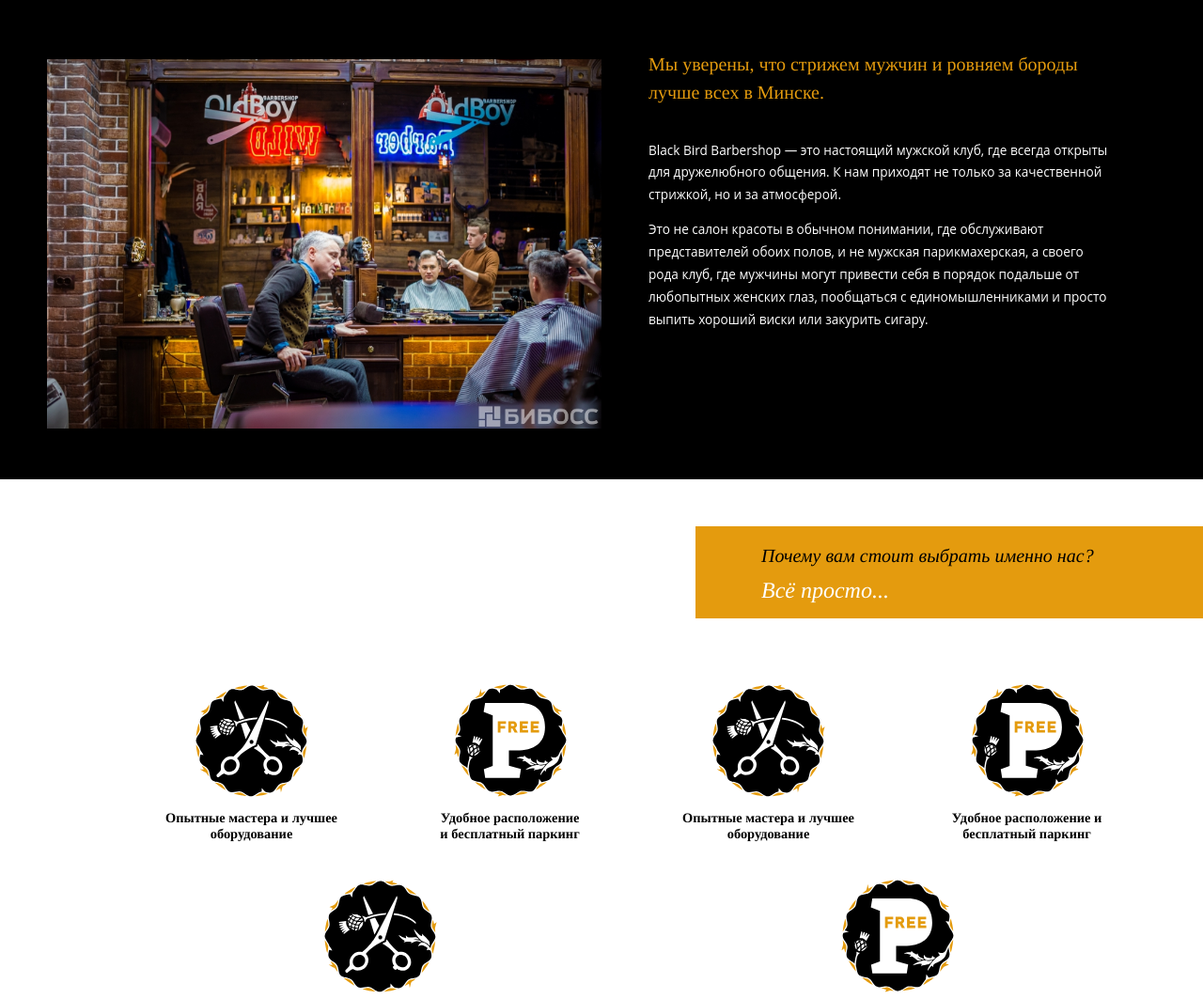
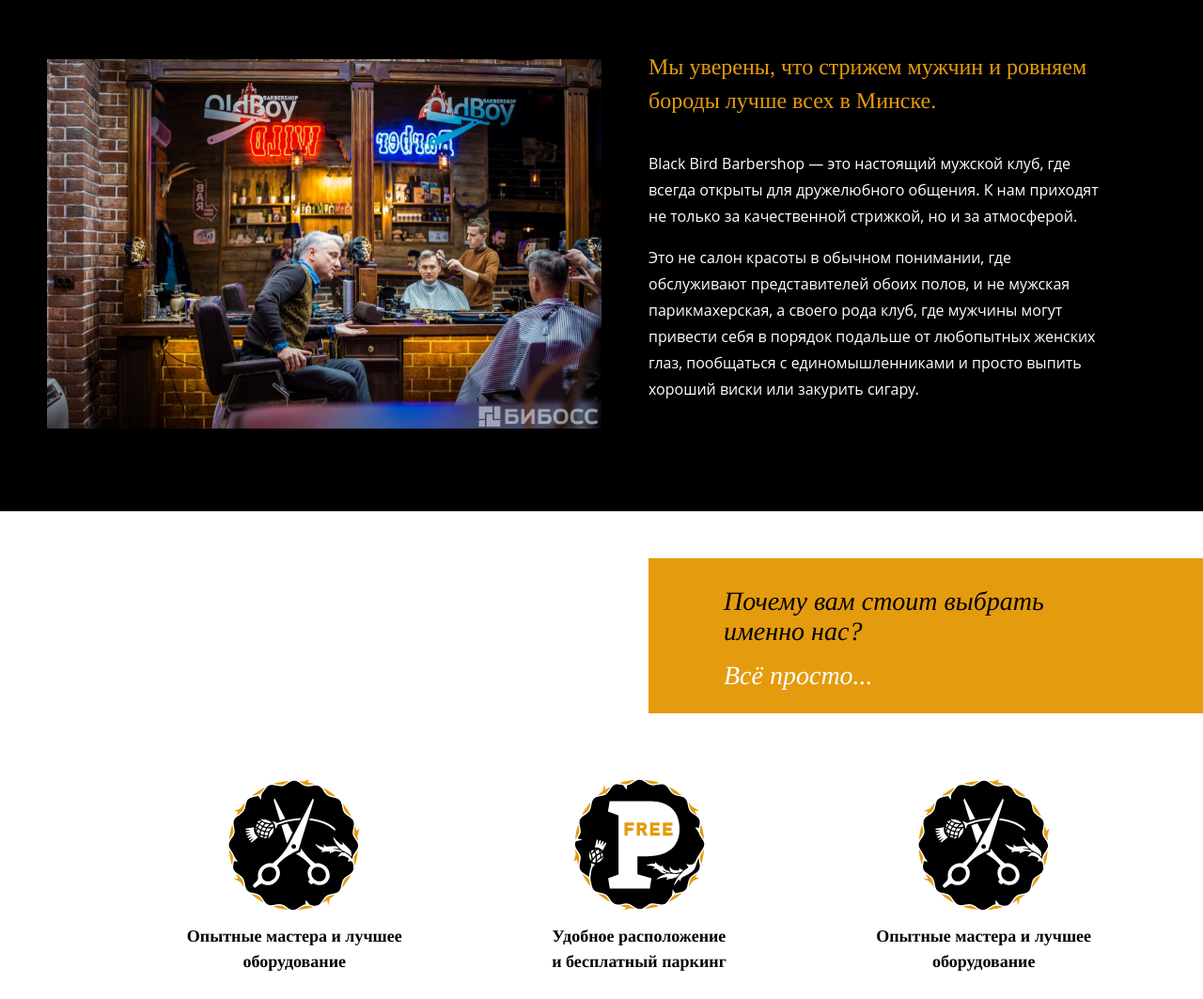
Before and after one commit to nigel-riss/black-bird, a website: page src/pug/index.pug in a window 1280 px wide. Shown: the part 1032-2095 px from the top of the page at 94% size. Drawn offline with nearby package versions, Linux system fonts and the light colour scheme; files that its build step writes are made by us from their sources; files whose address does not match are found by name; a web font is replaced by a local one.

Commit message:
Add styles (all) for benefits

```diff
--- a/src/sass/modules/_about.scss
+++ b/src/sass/modules/_about.scss
@@ -9,6 +9,11 @@
         // box model
         padding: 50px;
         display: flex;
+    }
+
+    @include atDesktopL {
+        // box model
+        padding: 60px calc((100% - 1400px) / 2);
     }
 
     &::before {
@@ -118,6 +123,11 @@
         // typography
         font-size: 1.25rem;
     }
+
+    @include atDesktopM {
+        // typography
+        font-size: 1.5rem;
+    }
 }
 
 .about__text p {
@@ -131,4 +141,9 @@
         // typography
         font-size: 0.85rem;
     }
+
+    @include atDesktopM {
+        // typography
+        font-size: 1rem;
+    }
 }
--- a/src/sass/modules/_benefit.scss
+++ b/src/sass/modules/_benefit.scss
@@ -19,6 +19,13 @@
         // box model
         flex-basis: 30%;
     }
+
+    @include atDesktopM {
+        // box model
+        flex-basis: 33%;
+        max-width: inherit;
+        margin-bottom: 50px;
+    }
 }
 
 .benefit__icon {
@@ -30,6 +37,12 @@
     // box model
     height: 120px;
     width: 120px;
+
+    @include atDesktopM {
+        // box model
+        height: 140px;
+        width: 140px;
+    }
 }
 
 .benefit__text {
@@ -42,4 +55,19 @@
     font-size: 0.9rem;
     font-family: $displayFont;
     font-weight: 700;
+    line-height: 1.5;
+
+    @include atTablet {
+        // typography
+        font-size: 1rem;
+    }
+
+    @include atDesktopM {
+        // box model
+        max-width: 300px;
+        margin: 0 auto;
+
+        // typography
+        font-size: 1.125rem;
+    }
 }
--- a/src/sass/modules/_benefits.scss
+++ b/src/sass/modules/_benefits.scss
@@ -19,6 +19,11 @@
         background-position: center left -25px, top -20px center;
         background-repeat: no-repeat, repeat-x;
         background-size: 120px, 100px;
+    }
+
+    @include atDesktopM {
+        // visual
+        background-size: 140px, 100px;
     }
 }
 
@@ -42,8 +47,17 @@
 
     @include atDesktopS {
         // box model
+        padding: 30px 80px;
+        padding-right: 200px;
         width: 540px;
         margin-left: auto;
+    }
+
+    @include atDesktopM {
+        // box model
+        width: 50%;
+        padding: 30px 80px;
+        padding-right: calc((100vw - 1000px) / 2);
     }
 }
 
@@ -68,6 +82,16 @@
         // typography
         font-size: 1.25rem;
     }
+
+    @include atDesktopM {
+        // typography
+        font-size: 1.75rem;
+    }
+
+    @include atDesktopL {
+        // typography
+        font-size: 2rem;
+    }
 }
 
 .benefits__subtitle {
@@ -90,6 +114,16 @@
         // typography
         font-size: 1.5rem;
     }
+
+    @include atDesktopM {
+        // typography
+        font-size: 1.75rem;
+    }
+
+    @include atDesktopL {
+        // typography
+        font-size: 2rem;
+    }
 }
 
 .benefits__content {
@@ -101,4 +135,9 @@
         flex-wrap: wrap;
         justify-content: space-around;
     }
+
+    @include atDesktopL {
+        // box model
+        padding: 50px calc((100% - 1300px) / 2);
+    }
 }
```
Also changed, not shown: dist/styles.css.
